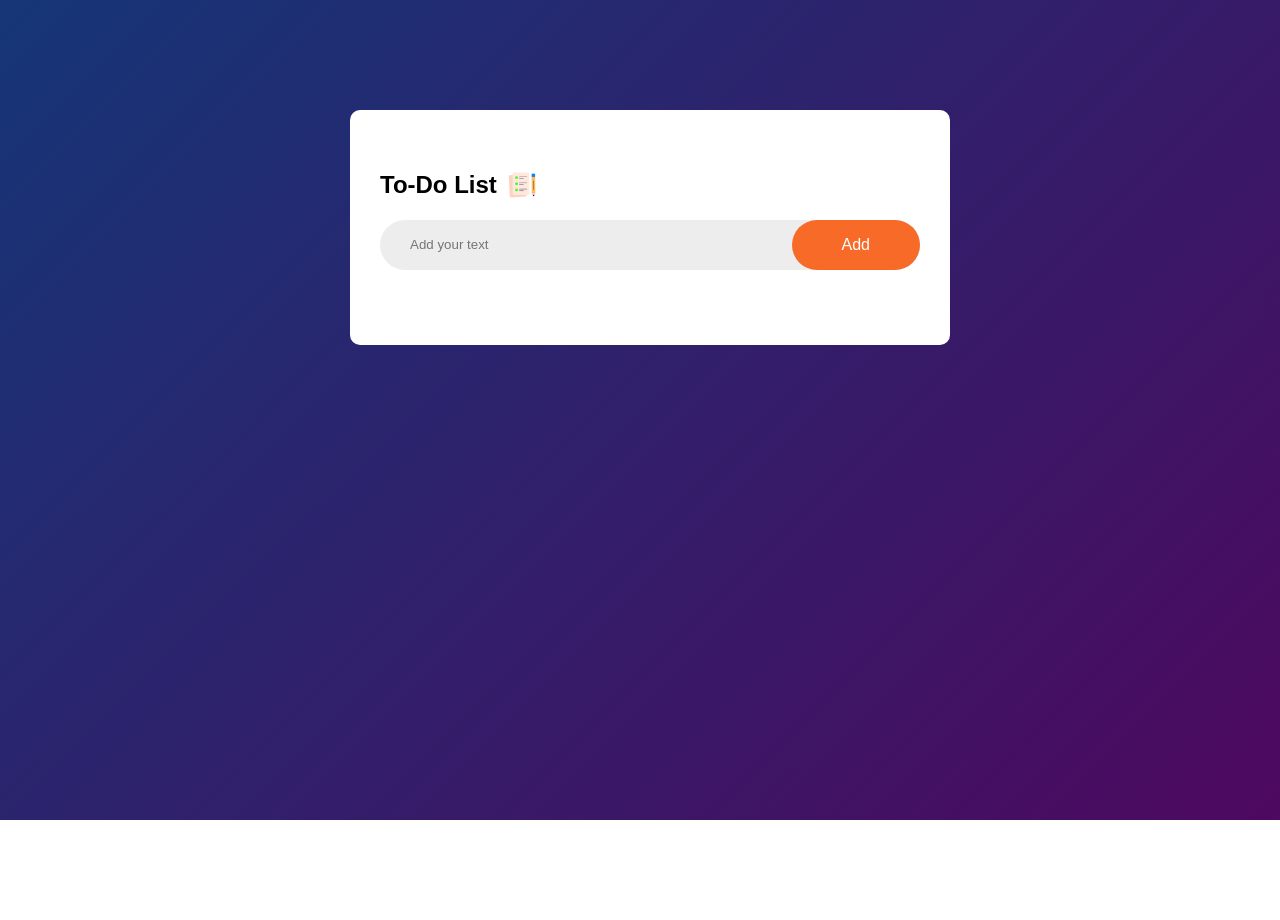
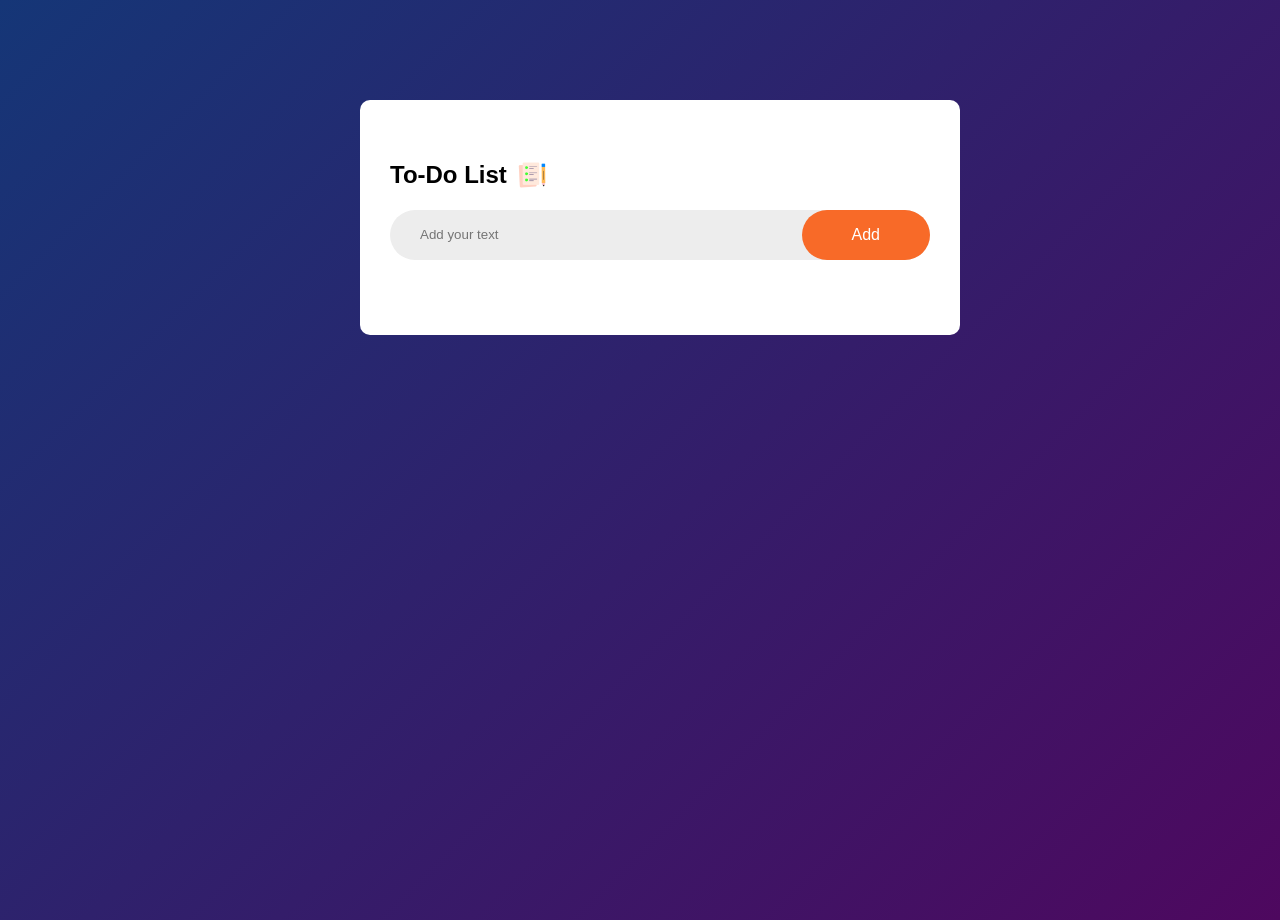
Before and after one commit to christiannaling/To-Do-List-App, a plain HTML site: page index.html in a window 1280 px wide. Before the commit the page ends 820 px from the top, so only its background shows below. Drawn offline with Linux system fonts and the light colour scheme.

Commit message:
fix background

```diff
--- a/style.css
+++ b/style.css
@@ -2,12 +2,12 @@ body{
   margin: 0;
   padding: 0;
   font-family: sans-serif;
+  background: linear-gradient(135deg, #153677, #4e085f);
 }
 .container{
   width: 100%;
   height: 100vh;
-  background: linear-gradient(135deg, #153677, #4e085f);
-  padding: 10px;
+  margin: 20px;
 }
 
 .todo-app{
```
